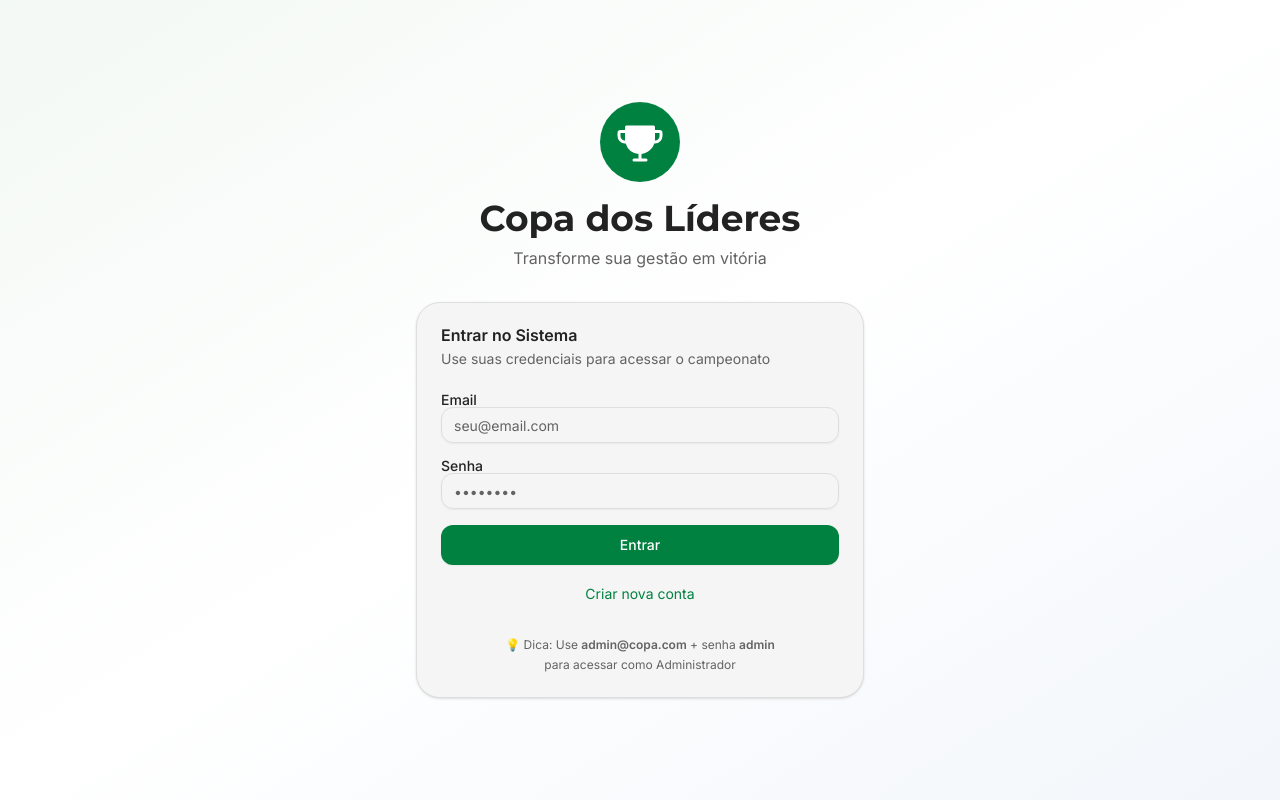
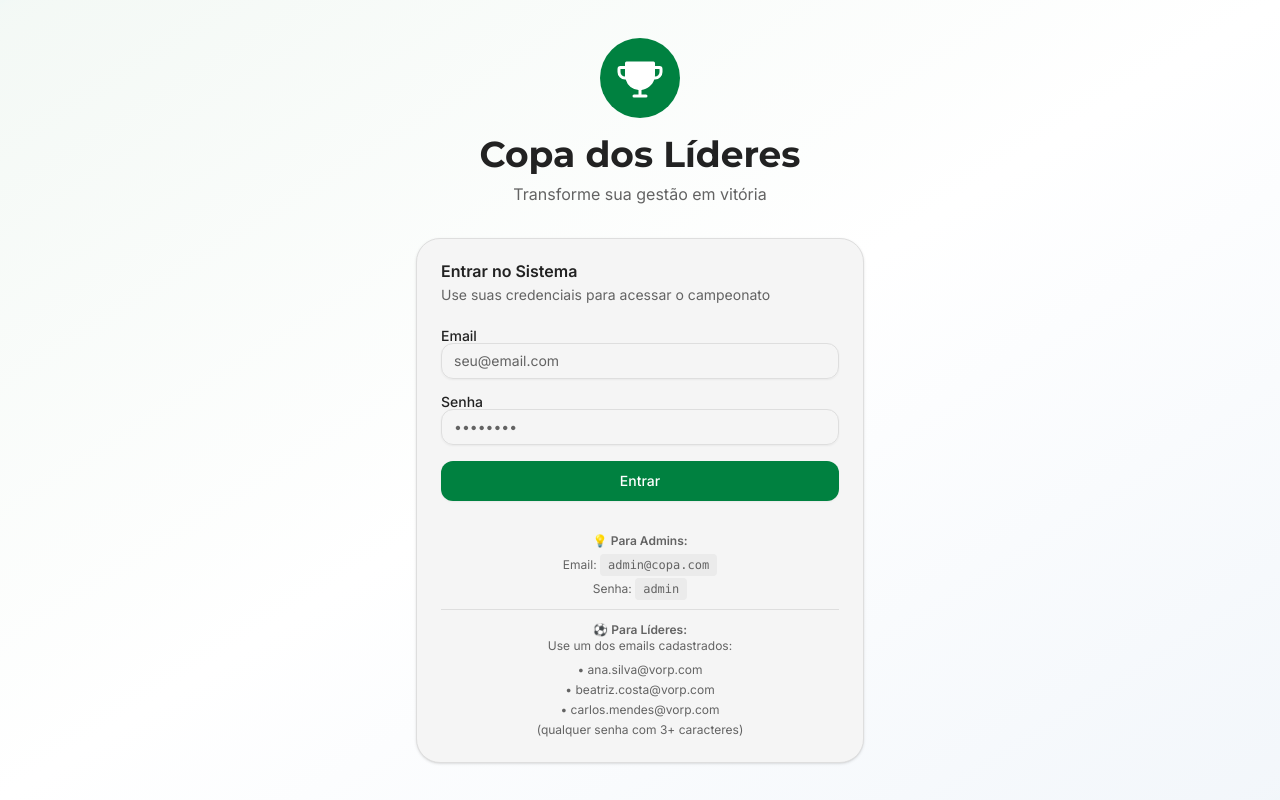
Before and after one commit to arturdemorais/copa-dos-lderes, a React (Vite) app: page / in a window 1280 px wide. Built offline with nearby package versions, Linux system fonts and the light colour scheme; no server answers; the database is empty.

Commit message:
feat: melhoria no login

```diff
--- a/src/components/LoginPage.tsx
+++ b/src/components/LoginPage.tsx
@@ -11,6 +11,7 @@ import {
 } from "@/components/ui/card";
 import { Trophy } from "@phosphor-icons/react";
 import { toast } from "sonner";
+import { leaderService } from "@/lib/services";
 import type { User } from "@/lib/types";
 
 interface LoginPageProps {
@@ -21,15 +22,13 @@ export function LoginPage({ onLogin }: LoginPageProps) {
   const [email, setEmail] = useState("");
   const [password, setPassword] = useState("");
   const [loading, setLoading] = useState(false);
-  const [isSignUp, setIsSignUp] = useState(false);
-  const [name, setName] = useState("");
 
   const handleSubmit = async (e: React.FormEvent) => {
     e.preventDefault();
     setLoading(true);
 
     try {
-      // Mock login ainda funciona para admin e demo
+      // Login como Admin
       if (email === "admin@copa.com" && password === "admin") {
         onLogin({
           id: "admin-1",
@@ -37,23 +36,42 @@ export function LoginPage({ onLogin }: LoginPageProps) {
           email: "admin@copa.com",
           role: "admin",
         });
-        toast.success("Login como Admin realizado!");
+        toast.success("Bem-vindo, Administrador!");
         return;
       }
 
-      // Para outros emails, usar mock também (Supabase auth virá depois)
-      const mockUser: User = {
-        id: `user-${Date.now()}`,
-        name: name || email.split("@")[0],
-        email,
+      // Login como Líder - verificar se existe no banco
+      const leader = await leaderService.getByEmail(email);
+
+      if (!leader) {
+        toast.error(
+          "Email não encontrado. Entre em contato com o administrador."
+        );
+        setLoading(false);
+        return;
+      }
+
+      // Mock de validação de senha (futuramente será Supabase Auth real)
+      if (!password || password.length < 3) {
+        toast.error("Senha inválida");
+        setLoading(false);
+        return;
+      }
+
+      // Login bem-sucedido
+      const user: User = {
+        id: leader.id,
+        name: leader.name,
+        email: leader.email,
         role: "leader",
+        photo: leader.photo,
       };
 
-      onLogin(mockUser);
-      toast.success("Login realizado com sucesso!");
+      onLogin(user);
+      toast.success(`Bem-vindo, ${leader.name}! ⚽`);
     } catch (error: any) {
       console.error("Login error:", error);
-      toast.error(error.message || "Erro ao fazer login");
+      toast.error("Erro ao fazer login. Tente novamente.");
     } finally {
       setLoading(false);
     }
@@ -81,20 +99,6 @@ export function LoginPage({ onLogin }: LoginPageProps) {
           </CardHeader>
           <CardContent>
             <form onSubmit={handleSubmit} className="space-y-4">
-              {isSignUp && (
-                <div>
-                  <Label htmlFor="name">Nome Completo</Label>
-                  <Input
-                    id="name"
-                    type="text"
-                    placeholder="Seu nome"
-                    value={name}
-                    onChange={(e) => setName(e.target.value)}
-                    required={isSignUp}
-                  />
-                </div>
-              )}
-
               <div>
                 <Label htmlFor="email">Email</Label>
                 <Input
@@ -127,30 +131,38 @@ export function LoginPage({ onLogin }: LoginPageProps) {
                 size="lg"
                 disabled={loading}
               >
-                {loading
-                  ? "Carregando..."
-                  : isSignUp
-                  ? "Criar Conta"
-                  : "Entrar"}
+                {loading ? "Verificando..." : "Entrar"}
               </Button>
 
-              <div className="text-center">
-                <button
-                  type="button"
-                  onClick={() => setIsSignUp(!isSignUp)}
-                  className="text-sm text-primary hover:underline"
-                  disabled={loading}
-                >
-                  {isSignUp ? "Já tem conta? Entrar" : "Criar nova conta"}
-                </button>
-              </div>
+              <div className="text-xs text-center text-muted-foreground pt-4 space-y-2">
+                <p>
+                  💡 <strong>Para Admins:</strong>
+                </p>
+                <p>
+                  Email:{" "}
+                  <code className="bg-muted px-2 py-1 rounded">
+                    admin@copa.com
+                  </code>
+                </p>
+                <p>
+                  Senha:{" "}
+                  <code className="bg-muted px-2 py-1 rounded">admin</code>
+                </p>
 
-              <div className="text-xs text-center text-muted-foreground pt-4 space-y-1">
-                <p>
-                  💡 Dica: Use <strong>admin@copa.com</strong> + senha{" "}
-                  <strong>admin</strong>
-                </p>
-                <p>para acessar como Administrador</p>
+                <div className="pt-3 border-t mt-3">
+                  <p>
+                    ⚽ <strong>Para Líderes:</strong>
+                  </p>
+                  <p className="text-xs">Use um dos emails cadastrados:</p>
+                  <div className="text-xs space-y-1 mt-2">
+                    <p>• ana.silva@vorp.com</p>
+                    <p>• beatriz.costa@vorp.com</p>
+                    <p>• carlos.mendes@vorp.com</p>
+                    <p className="text-muted-foreground">
+                      (qualquer senha com 3+ caracteres)
+                    </p>
+                  </div>
+                </div>
               </div>
             </form>
           </CardContent>
```
